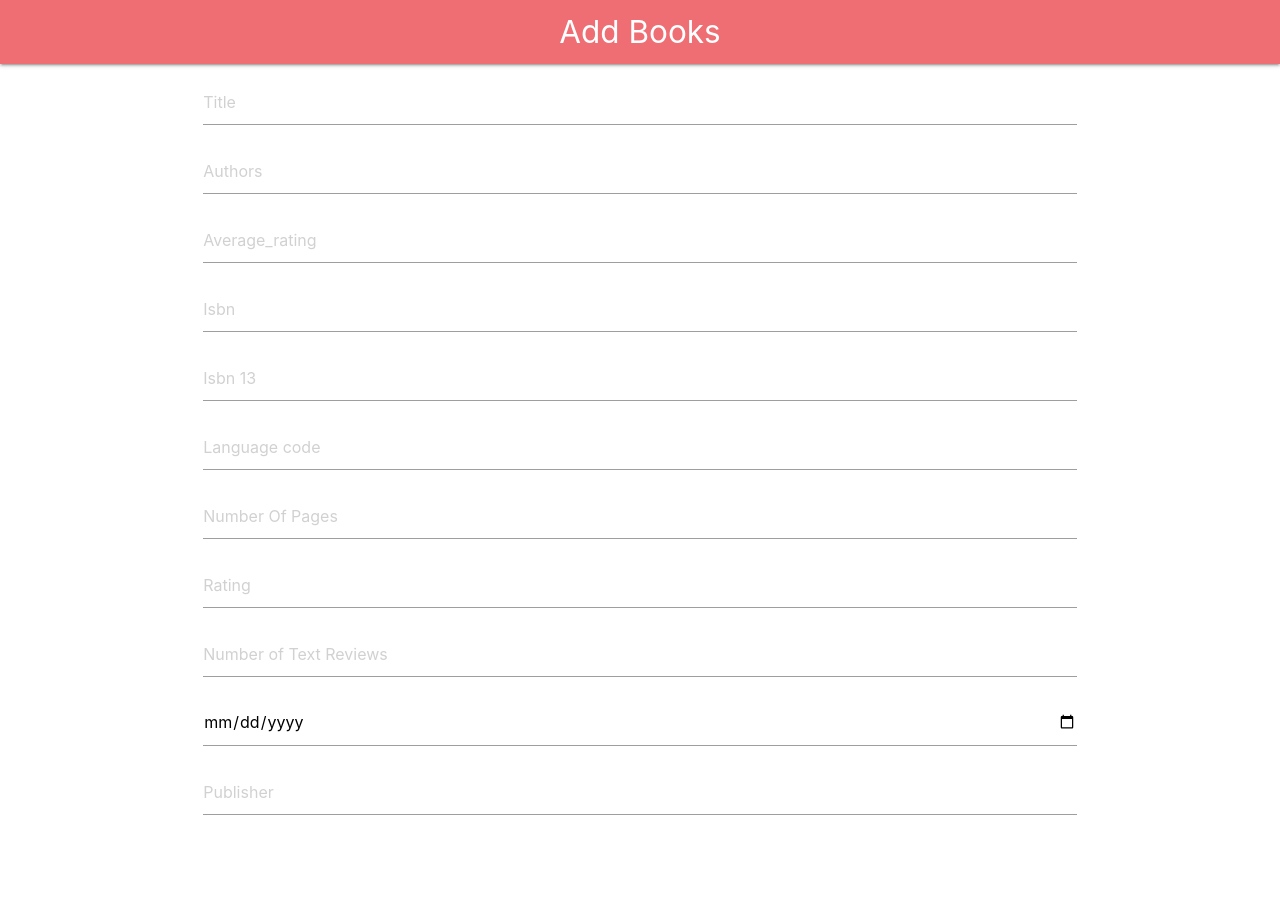
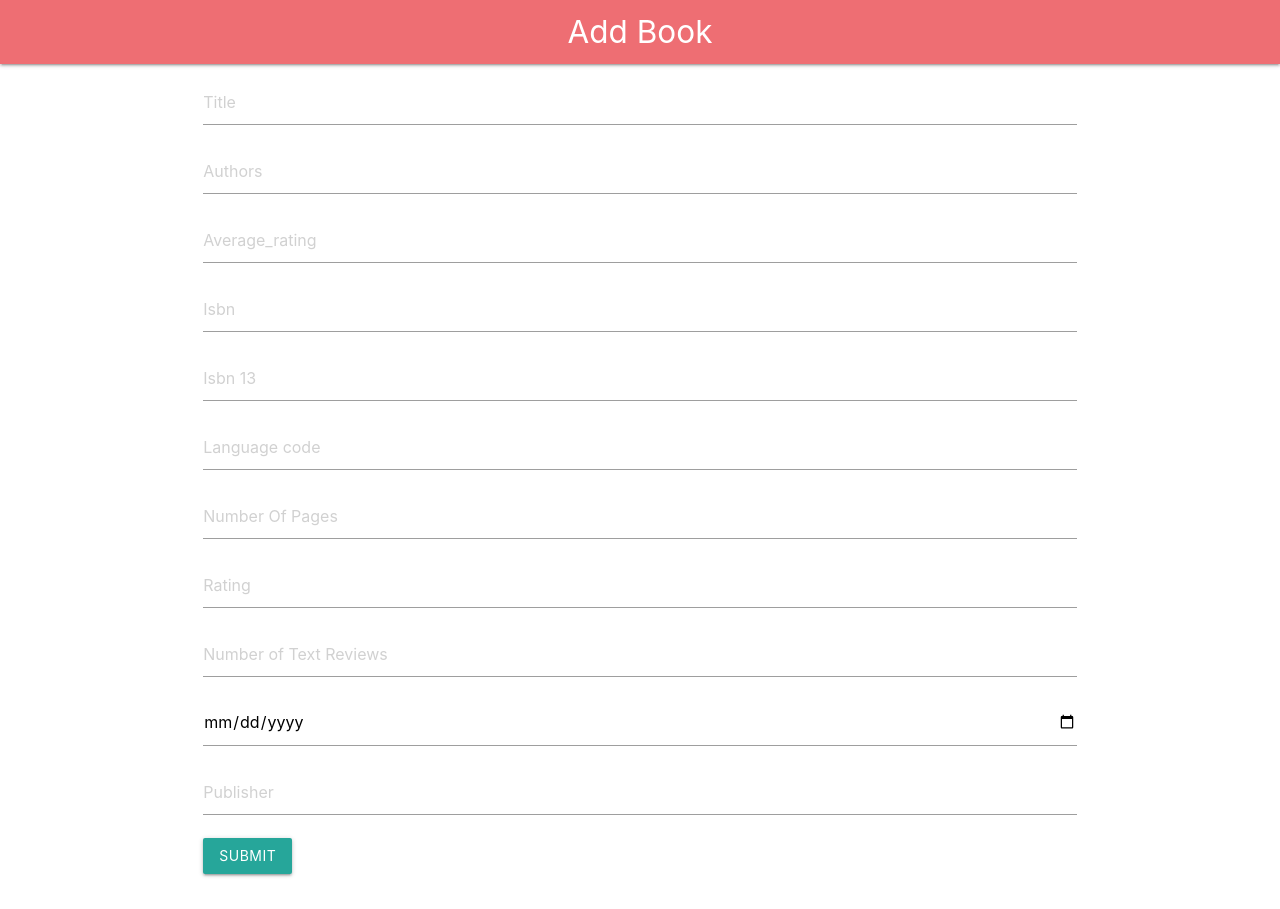
Before and after one commit to akshaystacks8080/simplybooks, an Electron app: page src/addBook.html in a window 1280 px wide. Before the commit the page ends 873 px from the top, so only its background shows below. Drawn offline with nearby package versions, Linux system fonts and the light colour scheme.

Commit message:
addBook: Add submit button to form

```diff
--- a/src/addBook.html
+++ b/src/addBook.html
@@ -9,7 +9,7 @@
   <body>
     <nav>
       <div class="nav-wrapper">
-        <a class="brand-logo center">Add Books</a>
+        <a class="brand-logo center">Add Book</a>
       </div>
     </nav>
     <div class="container">
@@ -61,6 +61,7 @@
           <div class="input-field">
             <input placeholder="Publisher" id="publisher" type="text" />
           </div>
+          <button class="btn waves-effect waves-light">Submit</button>
         </form>
       </div>
     </div>
```
